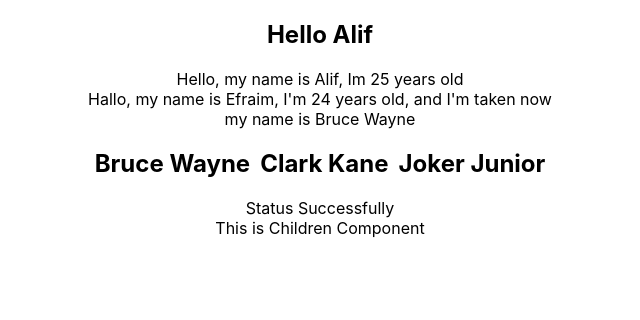
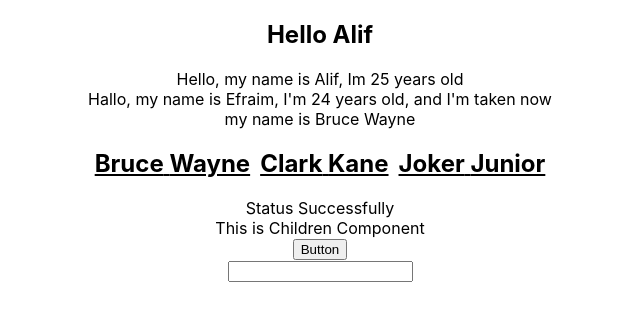
Before and after one commit to alifalridho/REACT-TYPESCRIPT, a React (Create React App) app: page / in a window 1280 px wide. Shown: the top 320 px of the page, without its empty margins (320-960 px from the left). Built offline with nearby package versions, Linux system fonts and the light colour scheme.

Commit message:
add new component Button and Input

```diff
--- a/src/App.tsx
+++ b/src/App.tsx
@@ -8,6 +8,9 @@ import PersonList from "./components/PersonList";
 import Status from "./components/Status";
 import Parent from "./components/Parent";
 import Child from "./components/Child";
+import Button from "./components/Button";
+import Input from "./components/Input";
+import { useState } from "react";
 
 function App() {
     const personName = {
@@ -19,6 +22,7 @@ function App() {
         { first: "Clark", last: "Kane" },
         { first: "Joker", last: "Junior" },
     ];
+    const [input, setInput] = useState("");
     return (
         <div className="App">
             <Greet name={"Alif"} />
@@ -30,6 +34,17 @@ function App() {
             <Parent>
                 <Child />
             </Parent>
+            <Button
+                handdleClick={(event) => {
+                    console.log("Event:", event);
+                }}
+            />
+            <Input
+                handleChange={(event) => {
+                    setInput(event.target.value);
+                }}
+                text={input}
+            />
         </div>
     );
 }
--- /dev/null
+++ b/src/components/Button.tsx
@@ -0,0 +1,11 @@
+import React from "react";
+
+const Button = ({
+    handdleClick,
+}: {
+    handdleClick: (event: React.MouseEvent<HTMLButtonElement>) => void;
+}) => {
+    return <button onClick={handdleClick}>Button</button>;
+};
+
+export default Button;
--- /dev/null
+++ b/src/components/Input.tsx
@@ -0,0 +1,18 @@
+import React from "react";
+
+const Input = ({
+    handleChange,
+    text,
+}: {
+    handleChange: (event: React.ChangeEvent<HTMLInputElement>) => void;
+    text: string;
+}) => {
+    return (
+        <div>
+            <input type="text" onChange={handleChange} />
+            <p>{text}</p>
+        </div>
+    );
+};
+
+export default Input;
--- a/src/components/PersonList.css
+++ b/src/components/PersonList.css
@@ -2,4 +2,5 @@
     display: flex;
     justify-content: center;
     gap: 10px;
+    text-decoration: underline;
 }
```
